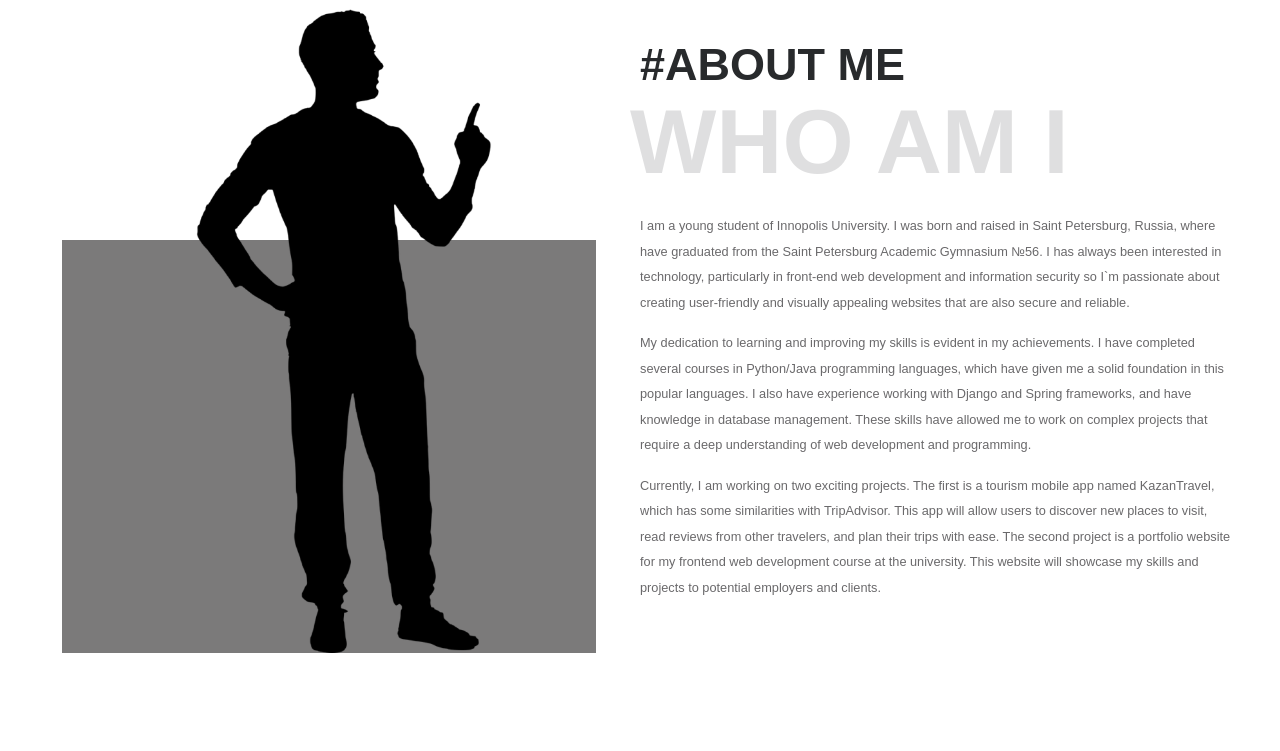
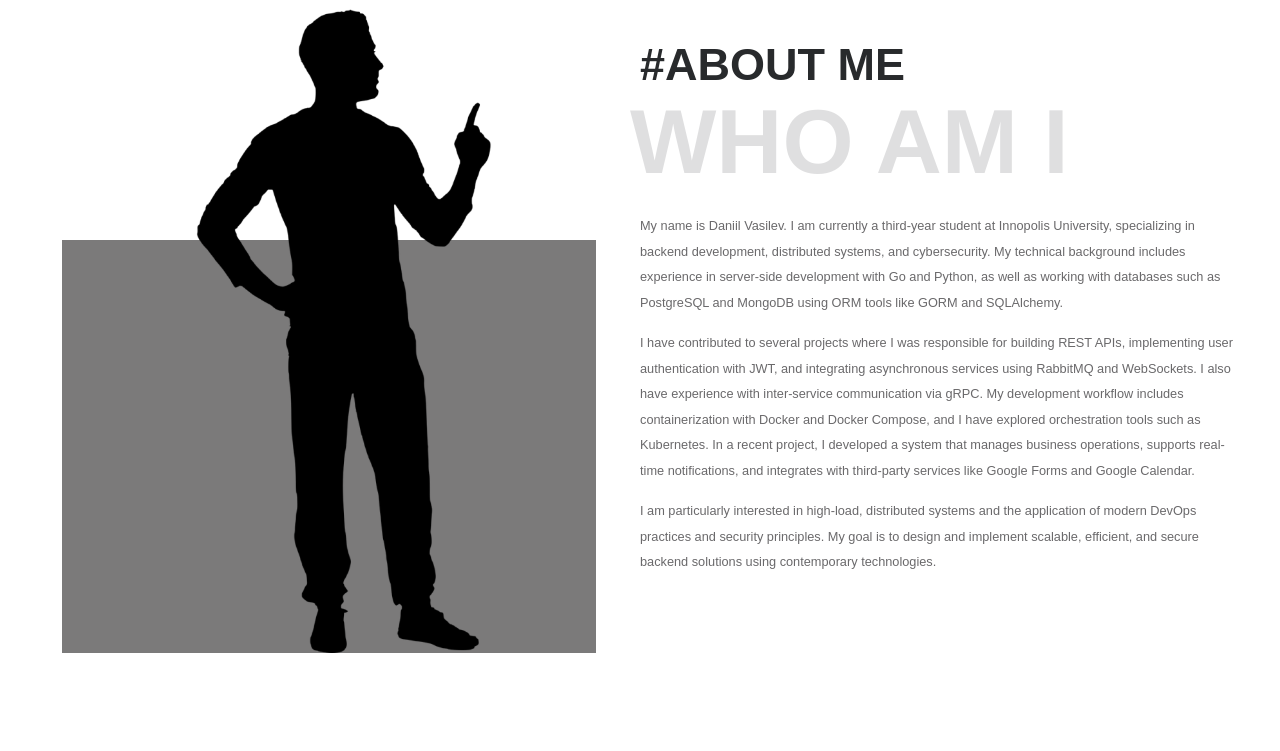
Before and after one commit to iucdcs1/iucdcs1.github.io, a SvelteKit app: page / in a window 1280 px wide. Shown: the part 619-1370 px from the top of the page. Built offline with nearby package versions, Linux system fonts and the light colour scheme; a web font is replaced by a local one.

Commit message:
Added resume, edited text #About me

```diff
--- a/src/routes/+page.svelte
+++ b/src/routes/+page.svelte
@@ -24,7 +24,7 @@
                     </a>
                 </div>
 
-                <button class="btn" type="button">SEE MY RESUME</button>
+                <a class="btn" href="/DaniilVasilev.pdf" download>SEE MY RESUME</a>
             </div>
             <img class="intro__photo" src="images/photo.png" alt="Man pointing on my name">
         </div>
@@ -43,9 +43,11 @@
                 <h3 class="about__title">#ABOUT ME</h3>
                 <h2 class="about__bigtitle">WHO AM I</h2>
                 <div class="about__text">
-                    <p>I am a young student of Innopolis University. I was born and raised in Saint Petersburg, Russia, where have graduated from the Saint Petersburg Academic Gymnasium №56. I has always been interested in technology, particularly in front-end web development and information security so I`m passionate about creating user-friendly and visually appealing websites that are also secure and reliable.</p>
-                    <p>My dedication to learning and improving my skills is evident in my achievements. I have completed several courses in Python/Java programming languages, which have given me a solid foundation in this popular languages. I also have experience working with Django and Spring frameworks, and have knowledge in database management. These skills have allowed me to work on complex projects that require a deep understanding of web development and programming.</p>
-                    <p>Currently, I am working on two exciting projects. The first is a tourism mobile app named KazanTravel, which has some similarities with TripAdvisor. This app will allow users to discover new places to visit, read reviews from other travelers, and plan their trips with ease. The second project is a portfolio website for my frontend web development course at the university. This website will showcase my skills and projects to potential employers and clients.</p>
+                    <p>My name is Daniil Vasilev. I am currently a third-year student at Innopolis University, specializing in backend development, distributed systems, and cybersecurity. My technical background includes experience in server-side development with Go and Python, as well as working with databases such as PostgreSQL and MongoDB using ORM tools like GORM and SQLAlchemy.</p>
+
+                    <p>I have contributed to several projects where I was responsible for building REST APIs, implementing user authentication with JWT, and integrating asynchronous services using RabbitMQ and WebSockets. I also have experience with inter-service communication via gRPC. My development workflow includes containerization with Docker and Docker Compose, and I have explored orchestration tools such as Kubernetes. In a recent project, I developed a system that manages business operations, supports real-time notifications, and integrates with third-party services like Google Forms and Google Calendar.</p>
+
+                    <p>I am particularly interested in high-load, distributed systems and the application of modern DevOps practices and security principles. My goal is to design and implement scalable, efficient, and secure backend solutions using contemporary technologies.</p>
                 </div>
             </div>
         </div>
--- a/src/routes/projects/+page.svelte
+++ b/src/routes/projects/+page.svelte
@@ -195,7 +195,7 @@
                     <div class="project__content">
                         <div class="title">Multi-session Quest bot<br>(Offer, end 2024 - start 2025)</div>
                         <div class="description">
-                            To be added.
+                            <p>To be added.</p>
                             <p class="project__link">
                                 Link is not present (Private Project)
                             </p>
```
Also changed, not shown: 1 other file (tests, documents, lock files or other folders).
